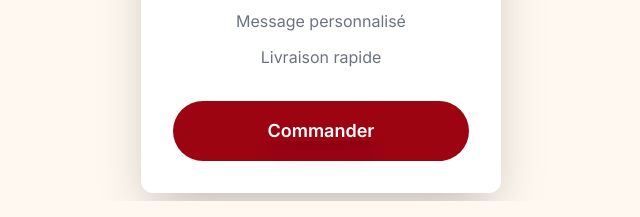
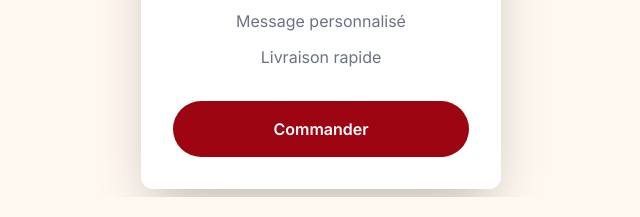
Before and after one commit to Janel731/Sweet-Benin, a website: page index.html in a window 1280 px wide. Shown: the part 4994-5211 px from the top of the page, 319-959 px from the left. Drawn offline with nearby package versions, Linux system fonts and the light colour scheme.

Commit message:
Retrait de classe CSS dans a/index.html

```diff
--- a/index.html
+++ b/index.html
@@ -950,7 +950,7 @@
                <a
             href="https://wa.me/22961123456"
             target="_blank"
-            class=" font-semibold text-lg shadow-xl hover:shadow-2xl transition-all"
+
           >
              Commander
           </a>
```
